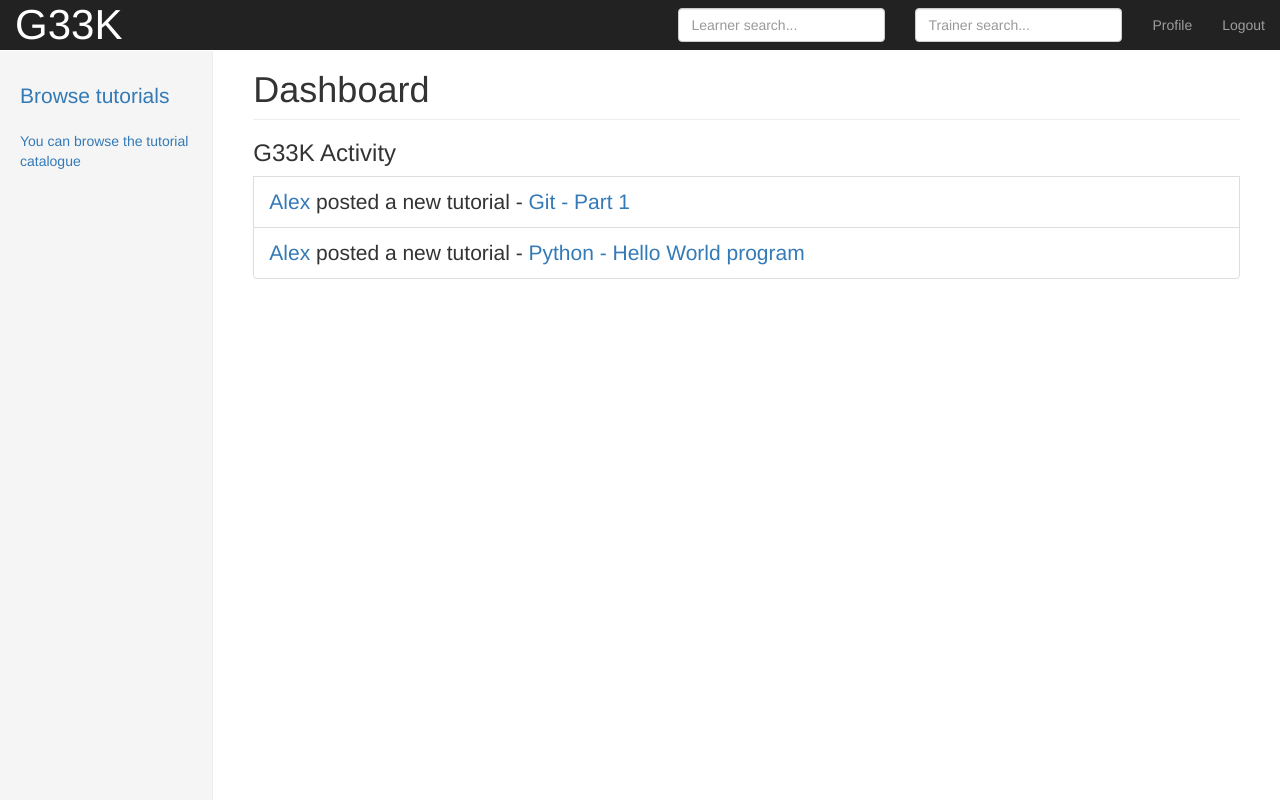
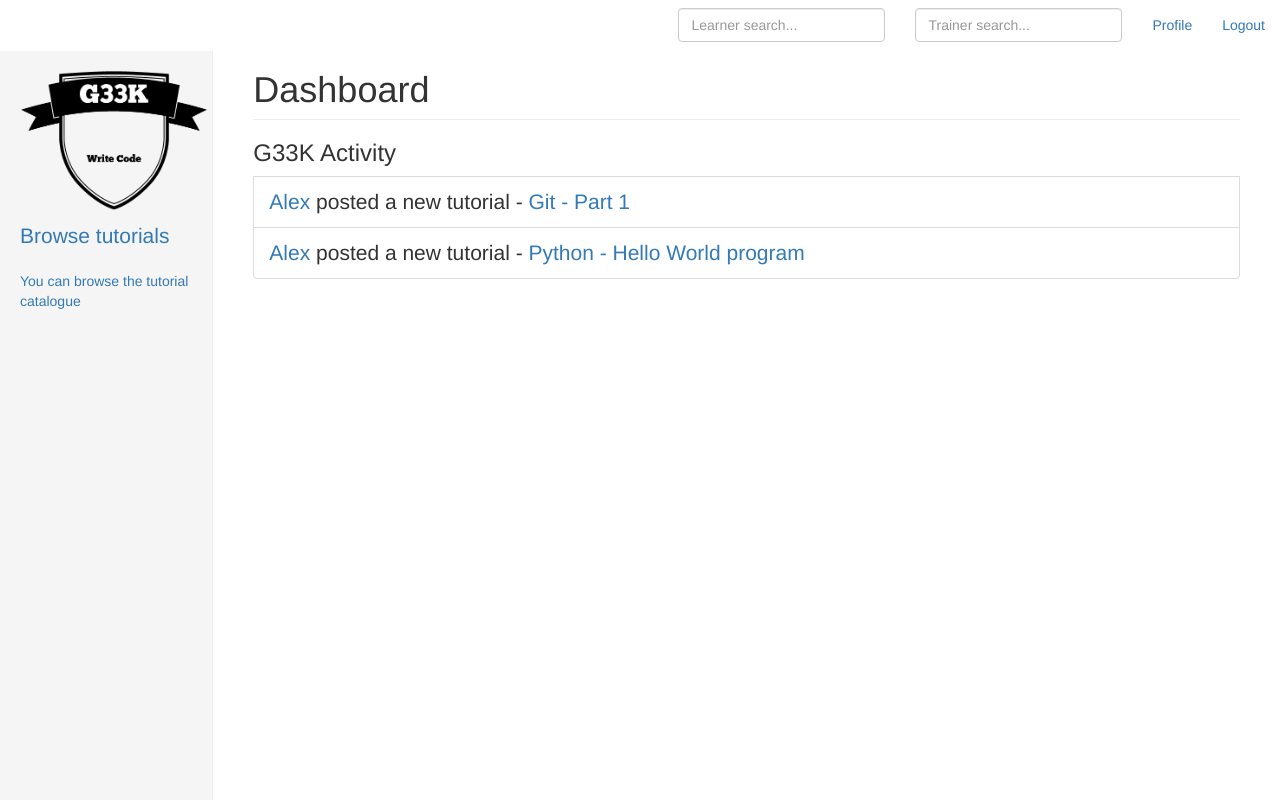
Before and after one commit to AlexMathew/g33k, a Flask app: page /index in a window 1280 px wide. Run offline with Flask 2, Linux system fonts and the light colour scheme; the visitor is signed in with stand-in values (Sample User, id 1); parts of the project's set-up code (start-up, migrations or seed data) failed here and were passed over; some libraries are stand-ins or nearby versions.

Commit message:
Add G33K logo

```diff
--- a/templates/template.html
+++ b/templates/template.html
@@ -7,10 +7,10 @@
 	</head>
 	<body>
 
-    <nav class="navbar navbar-inverse navbar-fixed-top" role="navigation">
+    <nav class="navbar navbar-fixed-top" role="navigation">
       <div class="container-fluid">
         <div class="navbar-header">
-          <a class="navbar-brand" href="/" style="font-size: 3em; color:#FFFFFF">G33K</a>
+
         </div>
         <div id="navbar" class="navbar-collapse collapse">
           <ul class="nav navbar-nav navbar-right">
@@ -32,6 +32,9 @@
     <div class="container-fluid">
       <div class="row">
         <div class="col-sm-3 col-md-2 sidebar">
+          <a href="/">
+            <img src="/static/img/logo.png" style="height: 10em">
+          </a>
           <ul class="nav nav-sidebar">
           	{% if trainer %}
           		<li style="font-size:1.5em"><a href="/addtutorial">Add a tutorial</a></li>
```
Also changed, not shown: static/img/logo.png (added).
